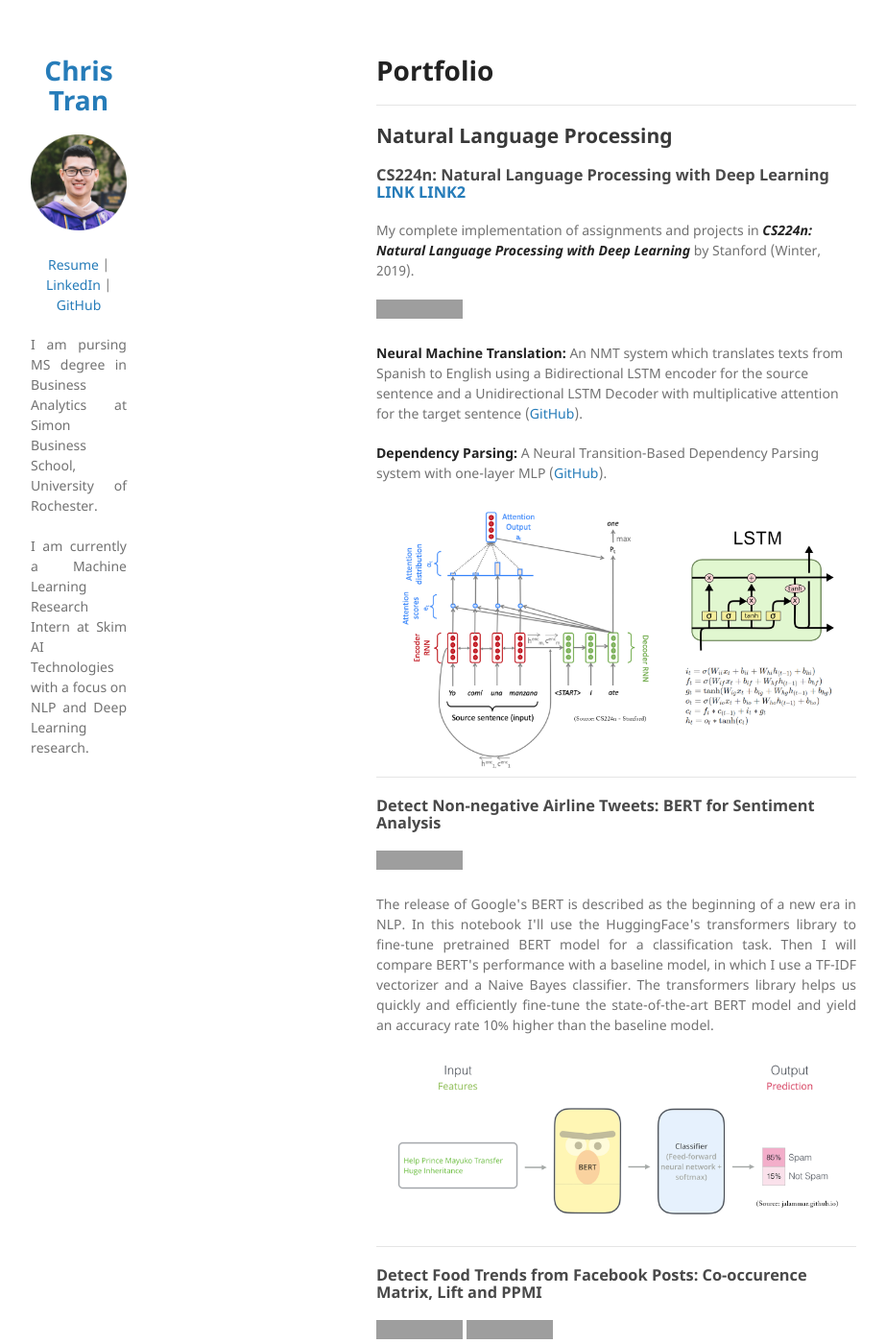
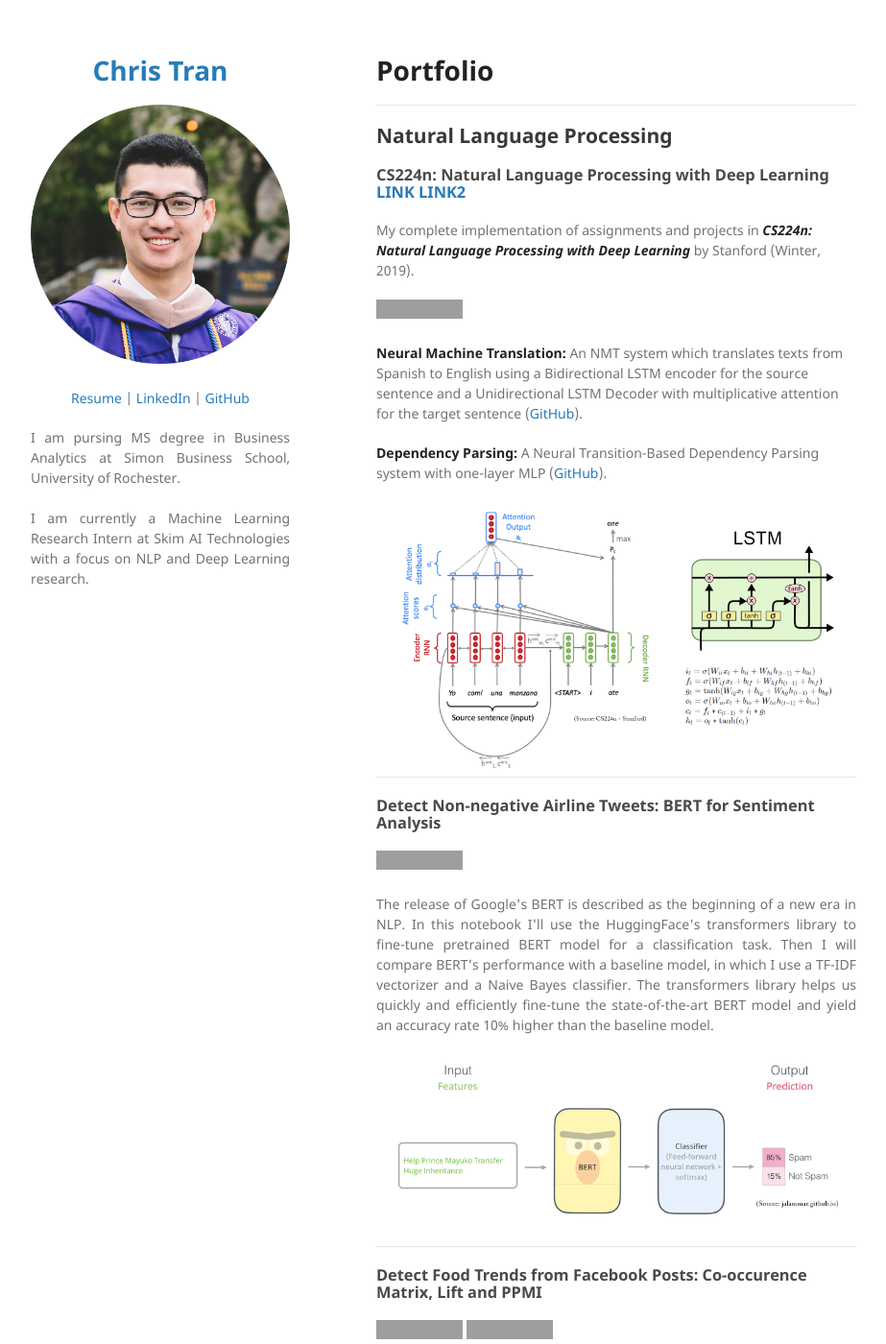
Before and after one commit to paulslin/paulslin.github.io, a Jekyll site: the page built from index.md, in a window 1280 px wide and 1400 px high. Shown: the whole window at 96% size, without its empty margins (178-1101 px from the left). Built offline with Jekyll 4.4.1, drawn with Linux system fonts in a browser that asks for light colours; our own code applies the rules of GitHub Pages for plain Markdown files; grey boxes are pictures that could not be loaded.

Commit message:
Update jekyll-theme-minimal.scss

```diff
--- a/_sass/jekyll-theme-minimal.scss
+++ b/_sass/jekyll-theme-minimal.scss
@@ -105,7 +105,7 @@ img {
 }
 
 header {
-  width:100px;
+  width:270px;
   float:left;
   position:fixed;
   -webkit-font-smoothing:subpixel-antialiased;
```
